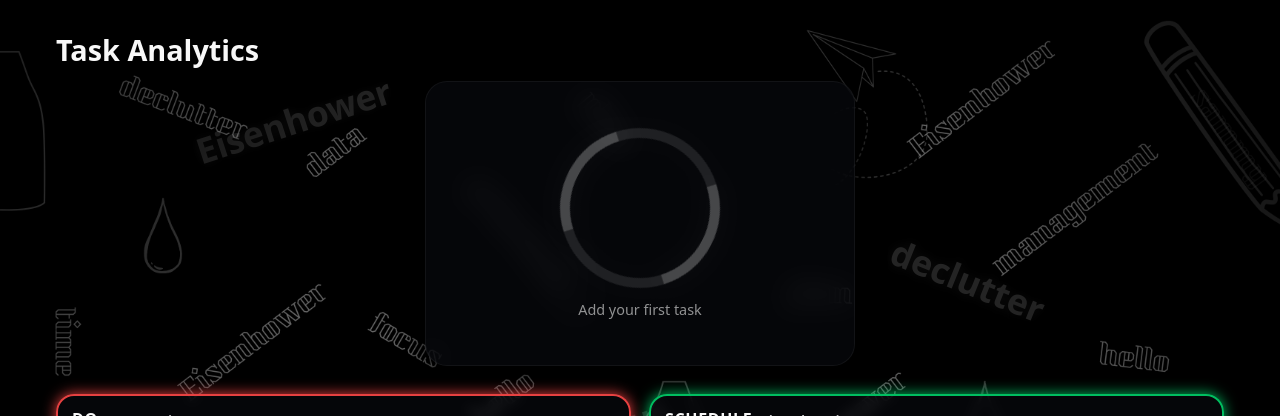
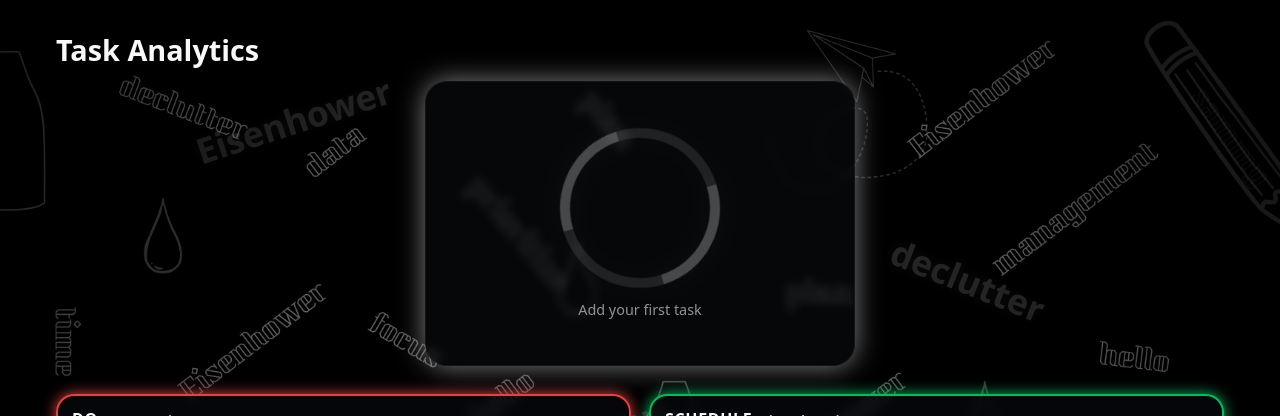
Before and after one commit to Masterhazi/Unslackfront, a React (Vite) app: page / in a window 1280 px wide. Shown: the top 416 px of the page. Built offline with nearby package versions, Linux system fonts and the light colour scheme; no server answers.

Commit message:
animated the analytics

```diff
--- a/src/styles.css
+++ b/src/styles.css
@@ -77,19 +77,38 @@ header h1 {
   margin-bottom: 12px;
 }
 
+@keyframes glowPulse {
+  0% {
+    box-shadow: 0 0 20px rgba(255, 255, 255, 0.25);
+  }
+  50% {
+    box-shadow: 0 0 28px rgba(255, 255, 255, 0.55);
+  }
+  100% {
+    box-shadow: 0 0 20px rgba(255, 255, 255, 0.25);
+  }
+}
+
+
 .analytics-card {
-  background: rgba(9, 10, 15, 0.65); /* frosted panel */
+  background: rgba(14, 16, 22, 0.45); /* frosted panel */
   border-radius: 22px;
 
   max-width: 430px;
   margin: 0 auto 28px;
   padding: 22px;
 
-  backdrop-filter: blur(14px);
-  -webkit-backdrop-filter: blur(14px);
+  backdrop-filter: blur(4px);
+  -webkit-backdrop-filter: blur(4px);
 
-  box-shadow: 0 8px 28px rgba(0,0,0,0.85);
+  box-shadow:
+  0 0 20px rgba(255,255,255,0.2),   /* faint ambience */
+  0 0 40px rgba(0,0,0,0.7);
   border: 1px solid rgba(255, 255, 255, 0.05);
+}
+
+.analytics-card {
+  animation: glowPulse 4s ease-in-out infinite;
 }
 
 
```
